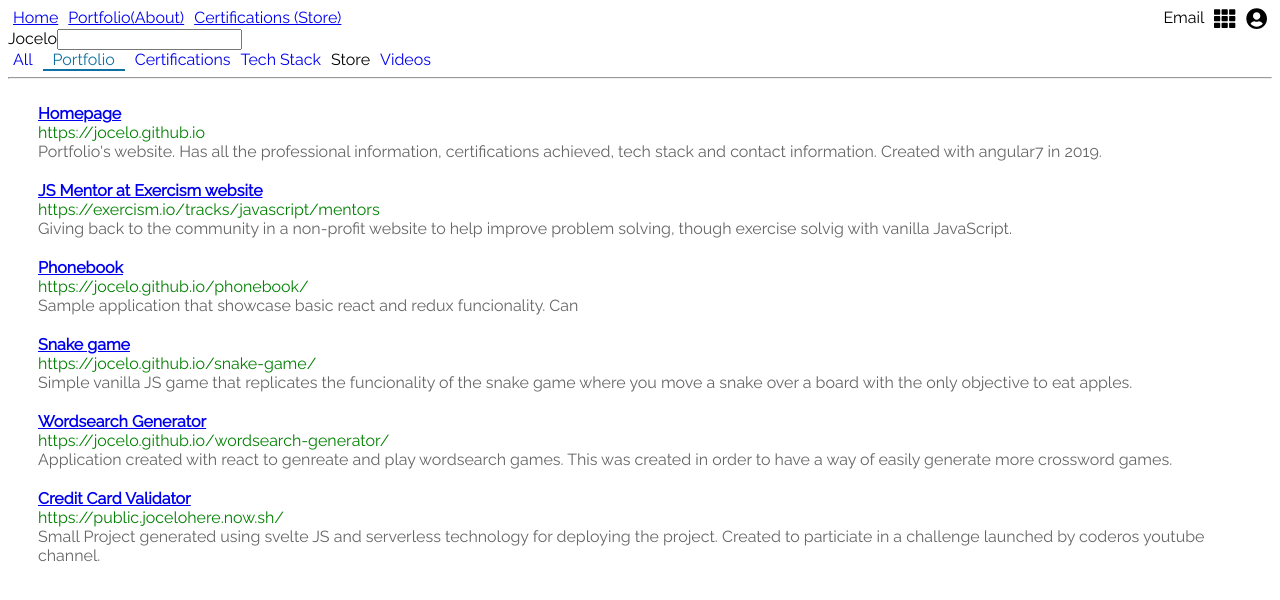
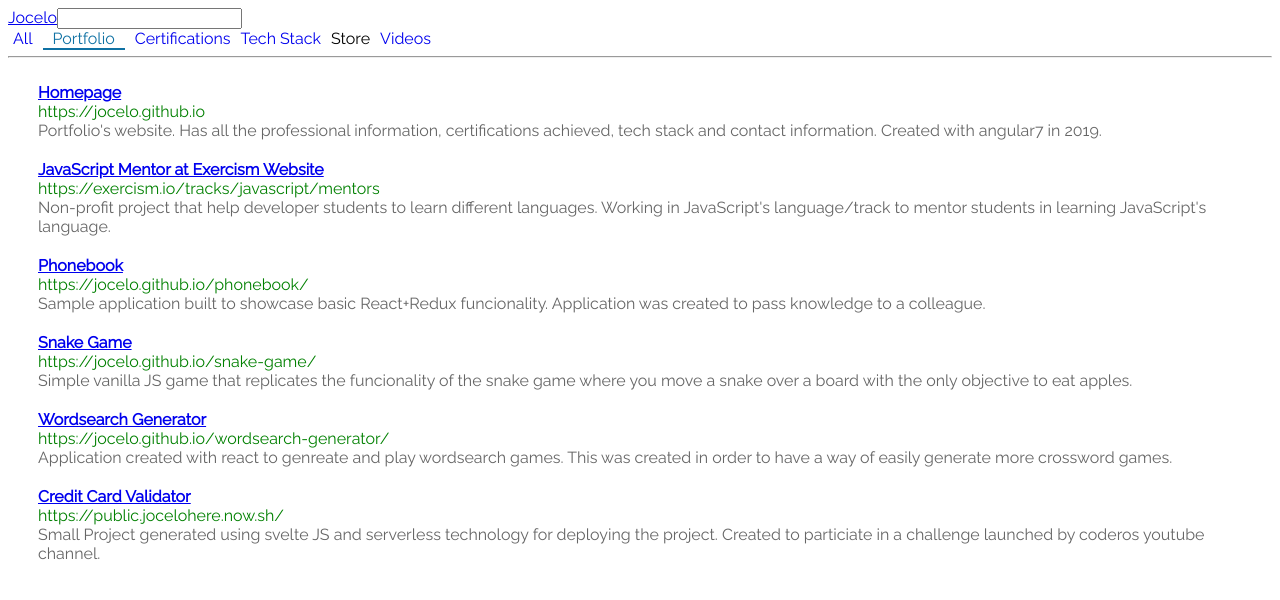
Before and after one commit to jocelo/jocelo.github.io, an Angular app: page /portfolio in a window 1280 px wide. Shown: the top 600 px of the page. Built offline with nearby package versions, Linux system fonts and the light colour scheme.

Commit message:
header logic

```diff
--- a/src/app/header/header.component.html
+++ b/src/app/header/header.component.html
@@ -1,9 +1,9 @@
-<nav style="overflow: auto;">
+<nav style="overflow: auto;" *ngIf="showHeader">
   <a routerLink="/index" style="float: left;"> Home </a>
   <a routerLink="/portfolio" style="float: left;"> Portfolio(About) </a>
   <a routerLink="/certifications" style="float: left;"> Certifications (Store) </a>
 
-  <a style="float: right;"> <fa-icon [icon]="faUserCircle" size="lg"></fa-icon> </a>
-  <a style="float: right;"> <fa-icon [icon]="faTh" size="lg"></fa-icon> </a>
+  <a style="float: right;"> <fa-icon [icon]="faIcons.userCircle" size="lg"></fa-icon> </a>
+  <a style="float: right;"> <fa-icon [icon]="faIcons.th" size="lg"></fa-icon> </a>
   <a style="float: right;"> Email</a>
 </nav>
--- a/src/app/header/header.component.ts
+++ b/src/app/header/header.component.ts
@@ -1,5 +1,7 @@
 import { Component, OnInit } from '@angular/core';
-import { faCoffee, faTh, faUserCircle, faGlasses } from '@fortawesome/free-solid-svg-icons';
+import { Router, NavigationEnd } from '@angular/router';
+
+import { faTh, faUserCircle } from '@fortawesome/free-solid-svg-icons';
 
 @Component({
   selector: 'app-header',
@@ -7,14 +9,27 @@ import { faCoffee, faTh, faUserCircle, faGlasses } from '@fortawesome/free-solid
   styleUrls: ['./header.component.scss']
 })
 export class HeaderComponent implements OnInit {
-  faCoffee = faCoffee;
-  faTh = faTh;
-  faUserCircle = faUserCircle;
+  faIcons = {
+    th: faTh,
+    userCircle: faUserCircle
+  }
+  showHeader: boolean = true;
 
-  constructor() { }
+  constructor(private route: Router) {
+    this.routeEvent(this.route);
+  }
+
+  routeEvent(router: Router) {
+    router.events.subscribe(
+      event=>{
+        if (event instanceof NavigationEnd) {
+          this.showHeader = ['/', '/index'].indexOf(event.url) !== -1;
+        }
+      }
+    )
+  }
 
   ngOnInit() {
-
   }
 
 }
--- a/src/app/portfolio/portfolio.component.ts
+++ b/src/app/portfolio/portfolio.component.ts
@@ -14,15 +14,15 @@ export class PortfolioComponent implements OnInit {
       link: 'https://jocelo.github.io',
       desc: "Portfolio's website. Has all the professional information, certifications achieved, tech stack and contact information. Created with angular7 in 2019."
     },{
-      title: 'JS Mentor at Exercism website',
+      title: 'JavaScript Mentor at Exercism Website',
       link: 'https://exercism.io/tracks/javascript/mentors',
-      desc: 'Giving back to the community in a non-profit website to help improve problem solving, though exercise solvig with vanilla JavaScript.'
+      desc: "Non-profit project that help developer students to learn different languages. Working in JavaScript's language/track to mentor students in learning JavaScript's language."
     },{
       title: 'Phonebook',
       link: 'https://jocelo.github.io/phonebook/',
-      desc: 'Sample application that showcase basic react and redux funcionality. Can '
+      desc: 'Sample application built to showcase basic React+Redux funcionality. Application was created to pass knowledge to a colleague.'
     },{
-      title: 'Snake game',
+      title: 'Snake Game',
       link: 'https://jocelo.github.io/snake-game/',
       desc: 'Simple vanilla JS game that replicates the funcionality of the snake game where you move a snake over a board with the only objective to eat apples.'
     },{
--- a/src/app/sub-header/sub-header.component.html
+++ b/src/app/sub-header/sub-header.component.html
@@ -1,5 +1,5 @@
 <div class="margin-bottom">
-  <span>Jocelo</span> <span><input type="text" (onChange)="searchAgain()"></span>
+  <span><a routerLink="/">Jocelo</a></span> <span><input type="text" (onChange)="searchAgain()"></span>
   <div class="floating-items">
     <a routerLink="/all">All</a>
     <a routerLink="/portfolio" class="active-item">Portfolio</a>
```
